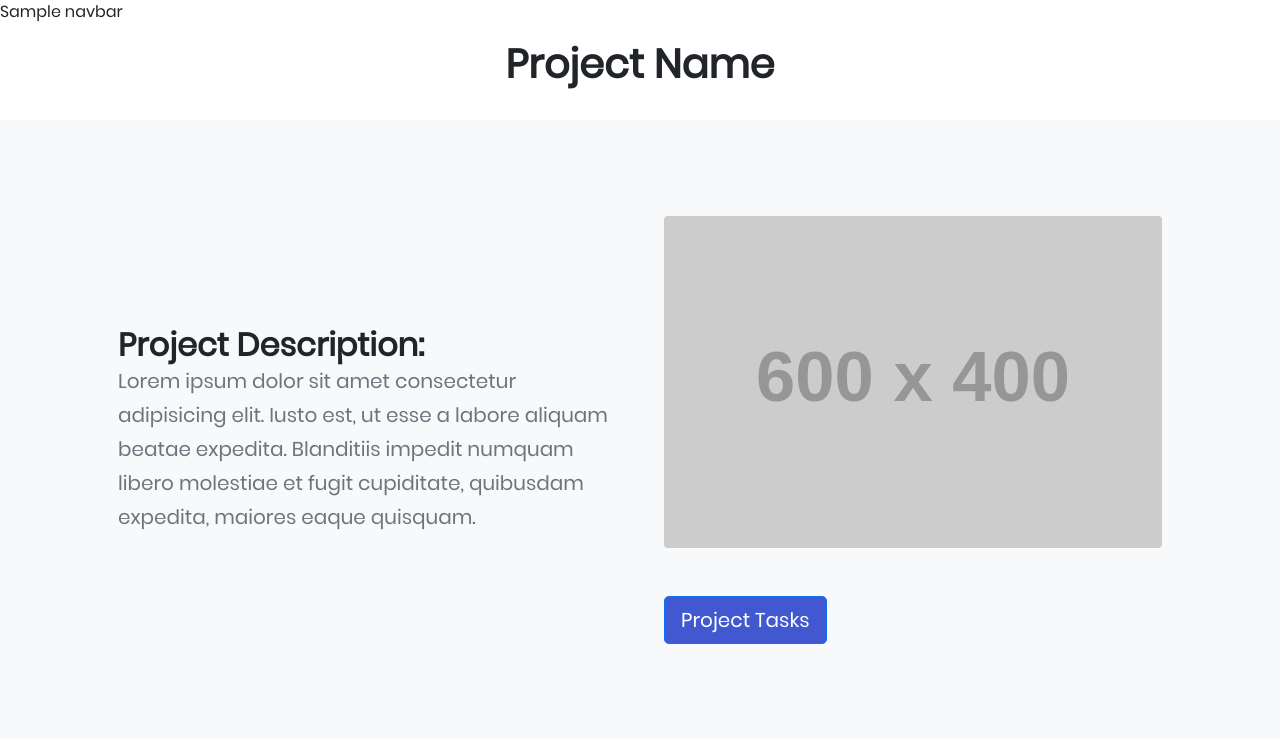
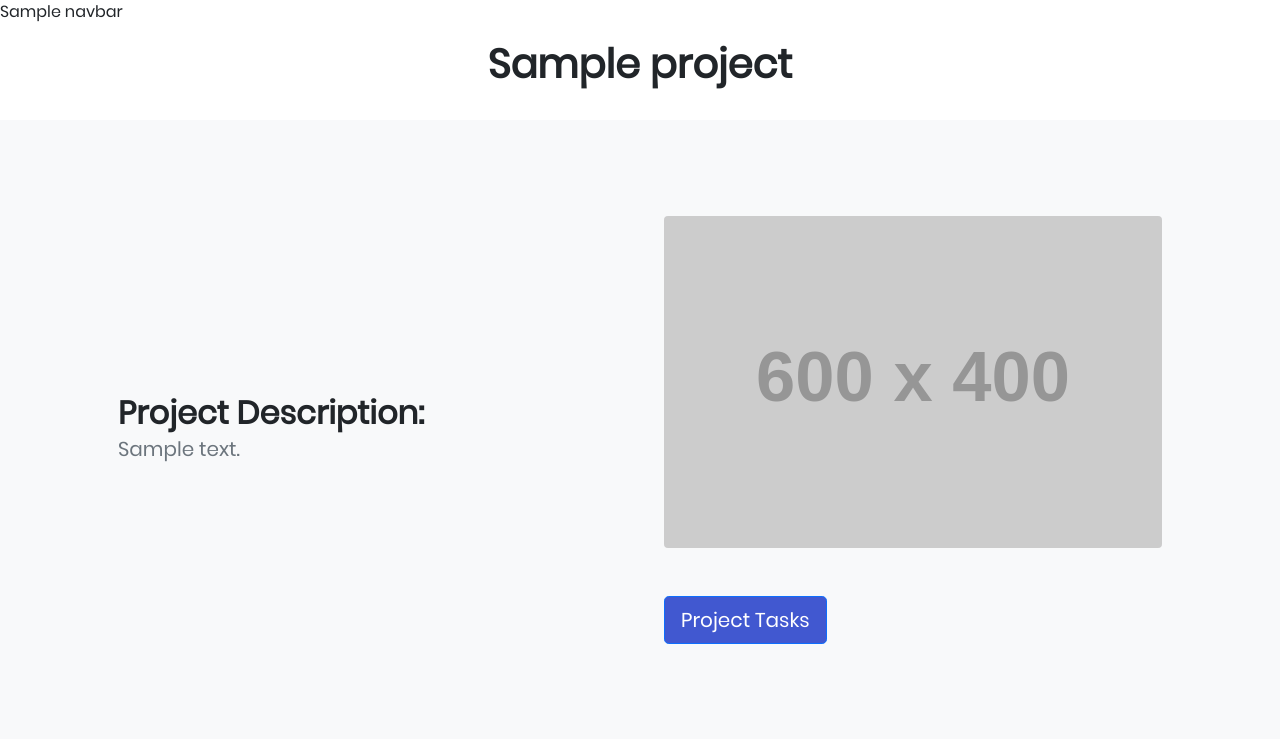
Before and after one commit to marcoaceves/project_portfolio_collab, a Flask app: template flask_app/templates/display_project.html in a window 1280 px wide. Shown: the top 739 px of the page. Run offline with Flask 2, Linux system fonts and the light colour scheme; the template is opened without the code that fills it: most values are stand-ins (such as "Sample title", 1, 10 or a date in 2020); grey boxes labelled with a size stand in for pictures from a placeholder-image service; some libraries are stand-ins or nearby versions.

Commit message:
displaying proejct

```diff
--- a/flask_app/controllers/projects.py
+++ b/flask_app/controllers/projects.py
@@ -19,10 +19,14 @@ def allowed_file(filename):
 # ---------------------------------------
 
 
-@app.route('/display/project',methods=["POST","GET"])
-def display_project():
+@app.route('/display/project/<int:project_id>',methods=["POST","GET"])
+def display_project(project_id):
+    data={
+        'id':project_id}
+    project=Project.get_project(data)
+    print(project.name)
 
-    return render_template('display_project.html', navbar = Elements.navbars())
+    return render_template('display_project.html', navbar = Elements.navbars(), project=project)
 
 @app.route('/display/all_projects',methods=["POST","GET"])
 def display_projects():
--- a/flask_app/models/project.py
+++ b/flask_app/models/project.py
@@ -29,7 +29,7 @@ class Project:
 
     @classmethod
     def get_project(cls, data):
-        query = "SELECT name, description, image, created_at, updated_at, id FROM projects WHERE id = %(id)s"
+        query = "SELECT * FROM projects WHERE id = %(id)s"
         result = connectToMySQL(db).query_db(query, data)
         print(result)
         return cls(result[0])
--- a/flask_app/templates/all_projects.html
+++ b/flask_app/templates/all_projects.html
@@ -40,7 +40,7 @@
                     <div class="row gx-5 align-items-center">
                         <div class="col-lg-6 order-first order-lg-last">
                             <img class="img-fluid rounded mb-5 mb-lg-0" src="../static/uploads/{{project.image}}" alt="..." />
-                            <a class="btn btn-primary btn-lg mt-5" id="btn-color" href="/display/project">Display Project</a>
+                            <a class="btn btn-primary btn-lg mt-5" id="btn-color" href="/display/project/{{project.id}}">Display Project</a>
                         </div>
                         <div class="col-lg-6">
                             <h1 class="mb-5 fw-bolder">{{project.name}}</h1>
--- a/flask_app/templates/display_project.html
+++ b/flask_app/templates/display_project.html
@@ -26,7 +26,7 @@
                     <div class="row justify-content-center">
                         <div class="col-lg-8 col-xxl-6">
                             <div class="text-center">
-                                <h1 class="fw-bolder mb-3">Project Name</h1>
+                                <h1 class="fw-bolder mb-3">{{project.name}}</h1>
                             </div>
                         </div>
                     </div>
@@ -42,7 +42,7 @@
                                     </div>
                                     <div class="col-lg-6">
                                         <h2 class="fw-bolder">Project Description:</h2>
-                                        <p class="lead fw-normal text-muted mb-0">Lorem ipsum dolor sit amet consectetur adipisicing elit. Iusto est, ut esse a labore aliquam beatae expedita. Blanditiis impedit numquam libero molestiae et fugit cupiditate, quibusdam expedita, maiores eaque quisquam.</p>
+                                        <p class="lead fw-normal text-muted mb-0">{{project.description}}</p>
                                     </div>
                                 </div>
                             </div>
```
Also changed, not shown: flask_app/static/css/main.css (line endings or trailing spaces), flask_app/static/css/style.css, flask_app/static/css/util.css (line endings or trailing spaces).
